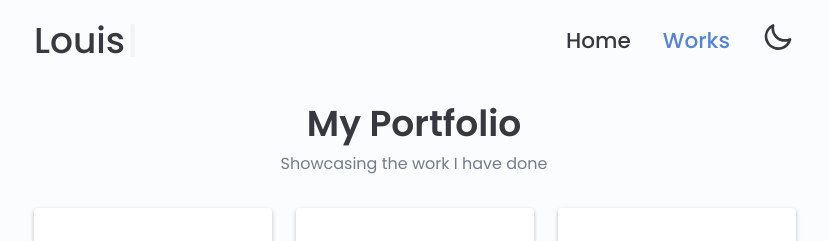
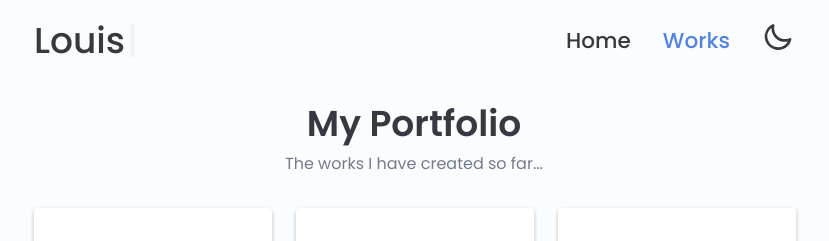
Before and after one commit to louiskwt/portfolio-page, a Next.js app: page /portfolio in a window 1280 px wide. Shown: the top 241 px of the page, without its empty margins (226-1055 px from the left). Built offline with nearby package versions, Linux system fonts and the light colour scheme.

Commit message:
updated portfolio

```diff
--- a/pages/portfolio.jsx
+++ b/pages/portfolio.jsx
@@ -1,17 +1,16 @@
-import React from 'react'
-import Meta from '../components/Meta';
-import projects from '../public/projects/projects';
-import Card from '../components/Card';
-import styles from '../styles/Portfolio.module.css'
+import React from "react";
+import Card from "../components/Card";
+import Meta from "../components/Meta";
+import projects from "../public/projects/projects";
+import styles from "../styles/Portfolio.module.css";
 
 const META = {
-  "title": "Louis Tsang - Portfolio",
-  "desc": "A Software Engineer based in Hong Kong specialised in developing web applications and web services. Always strive to deliver code that can bring joy to end users and make a impact.",
-  "canonical": 'https://www.louistsang.me/portfolio'
-}
+  title: "Louis Tsang - Portfolio",
+  desc: "Louis's home on the internet.",
+  canonical: "https://www.louistsang.me/portfolio",
+};
 
 const portfolio = () => {
-
   return (
     <>
       <Meta title={META.title} desc={META.desc} canonical={META.canonical} />
@@ -20,21 +19,19 @@ const portfolio = () => {
         {/* Section Begins */}
         <section className="section">
           {/* Section heading */}
-                <h2 className="section__title">
-                    My Portfolio
-                </h2>
-                <span className="section__subtitle">
-                    Showcasing the work I have done
-                </span>
+          <h2 className="section__title">My Portfolio</h2>
+          <span className="section__subtitle">The works I have created so far...</span>
           {/* Projects container */}
           <div className={`${styles.projects__container}` + " container grid"}>
             {/* project content */}
-                    {projects.map((project, index) => <Card key={index}  link={project.link} repo={project.repo} technologies={project.technologies} title={project.title} />)}
+            {projects.map((project, index) => (
+              <Card key={index} link={project.link} repo={project.repo} technologies={project.technologies} title={project.title} />
+            ))}
           </div>
         </section>
       </main>
     </>
-  )
-}
+  );
+};
 
-export default portfolio
+export default portfolio;
```
Lines whose indentation alone changed are shown as unchanged.
